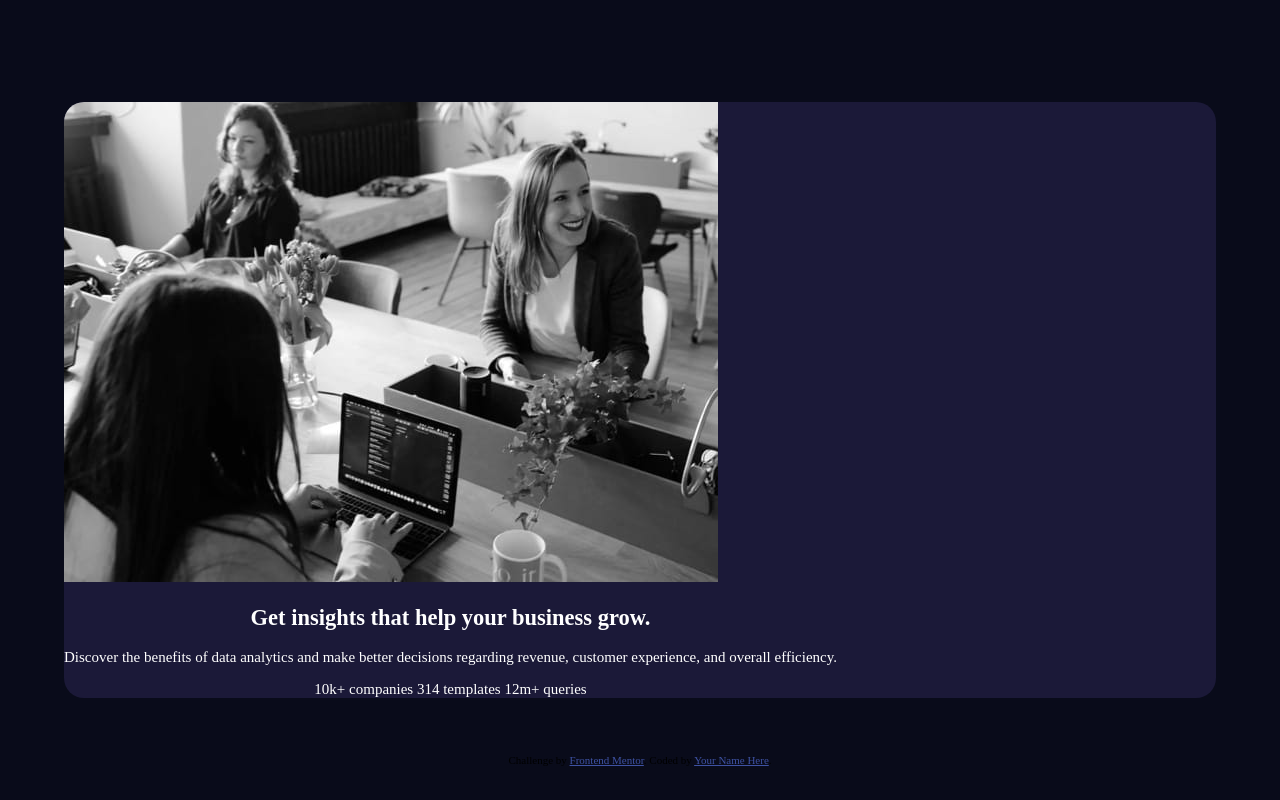
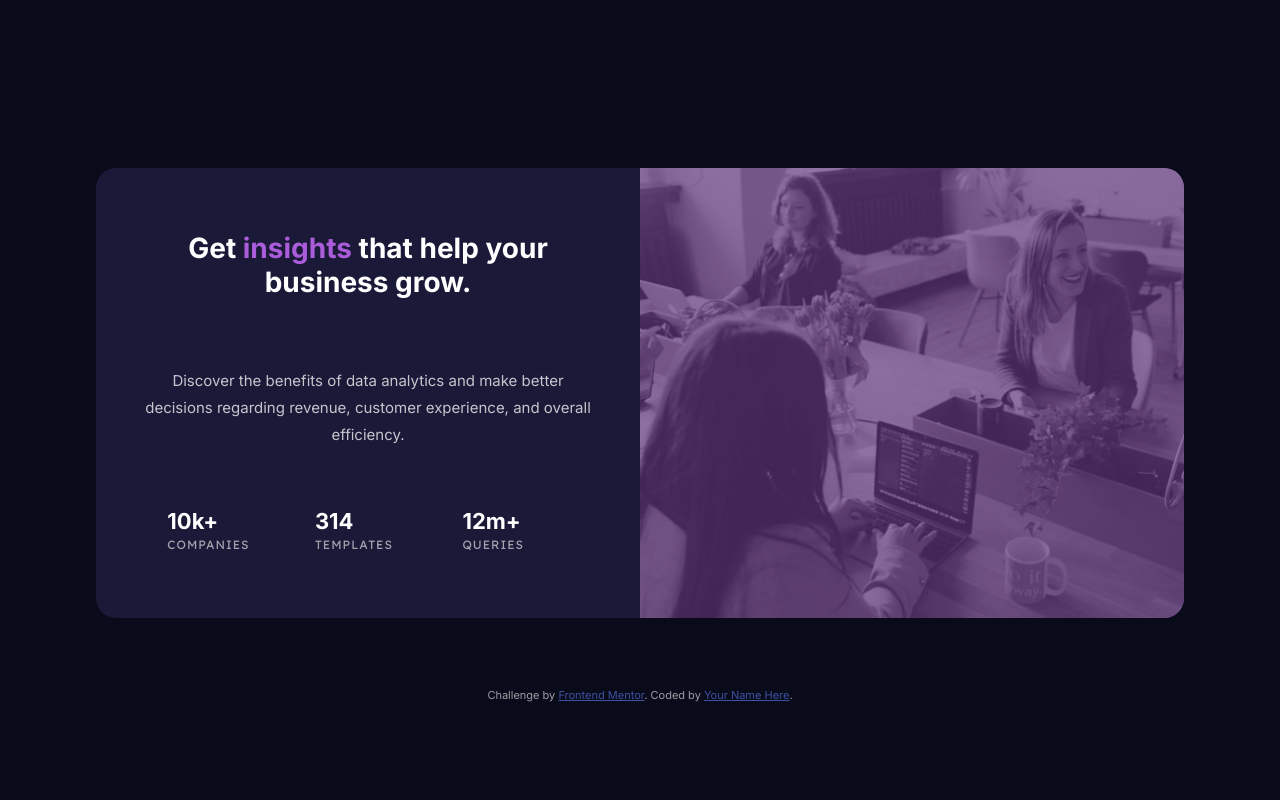
Before and after one commit to wonszfill/Stats_Preview_Card, a plain HTML site: page index.html in a window 1280 px wide. Drawn offline with Linux system fonts and the light colour scheme.

Commit message:
Finished challenge

```diff
--- a/index.html
+++ b/index.html
@@ -28,20 +28,26 @@
       </p>
 
       <div class="card-content-stats">
-        <span class="stat">
-          10k+ companies
-        </span>
-        <span class="stat">
-          314 templates
-        </span>
-        <span class="stat">
-          12m+ queries
-        </span>
+        <div class="stat-box">
+          <h4>10k+</h4>
+          <span class="stat-title">companies</span>
+        </div>
+
+        <div class="stat-box">
+          <h4>314</h4>
+          <span class="stat-title">templates</span>
+        </div>
+
+        <div class="stat-box">
+          <h4>12m+</h4>
+          <span>queries</span>
+        </div>
       </div>
     </div>
 
     <div class="card-header">
-      <img src="images/image-header-mobile.jpg">
+      <img class="mobile-header" src="images/image-header-mobile.jpg">
+      <img class="desktop-header" src="images/image-header-desktop.jpg">
     </div>
   </div>
 
--- a/style.css
+++ b/style.css
@@ -1,23 +1,35 @@
+/* Mobile first display - desktop at the bottom */
+
+/* setting up basics - taking up full window, default font */
+html {
+    height: 100%;
+}
+
 html, body {
     box-sizing: border-box;
     margin: 0;
     padding: 0;
     background: hsl(233, 47%, 7%);
-    font-size: 15px;
-    height: 100%;
+}
+
+body{
+    min-height: 100%;
 }
 
 body {
-
-    display: grid;
+    font-size: 15px;
+    font-family: 'Inter', sans-serif;
+    display: flex;
+    flex-direction: column;
     align-items: center;
-    justify-items: center;
-    grid-template-columns: 5% auto 5%;
-    grid-template-rows: 10% auto 10%;
+    justify-content: center;
 }
 
+/* central part - CARD */
 .card {
-    grid-area: 2 / 2 / 3 / 3;
+    margin: 70px 7%;
+    width: 85%;
+    max-width: 600px;
 
     display: flex;
     flex-wrap: wrap-reverse;
@@ -30,18 +42,121 @@ body {
     text-align: center;
 }
 
-.card-content h2 {
-
+/* header image - background is for opacity effect */
+.card-header{
+    background: hsl(277, 64%, 61%);
 }
 
+.card-header img {
+    max-width: 100%;
+    height: 100%;
+    object-fit: cover;
+    opacity: 0.6;
+    filter: blur(0.5px) brightness(0.5) contrast(100%);
+}
+
+/* hiding the desktop image on mobile */
+.desktop-header{
+    display: none;
+}
+
+
+/* Text content of card */
+.card-content {
+    box-sizing: border-box;
+    padding: 10px 45px 20px 45px ;
+    display: flex;
+    flex-direction: column;
+    justify-content: space-evenly;
+}
+
+.card-content h2 {
+    font-weight: 700;
+    font-size: 28px;
+}
+
+.card-content h2 span {
+    color: hsl(277, 64%, 61%);
+}
+
+.card-content p {
+    line-height: 1.8;
+    color: hsla(0, 0%, 100%, 0.75);
+}
+
+/* stats section in the bottom of the card */
+.card-content-stats {
+    display: flex;
+    flex-wrap: wrap;
+    box-sizing: border-box;
+    justify-content: space-evenly;
+    align-items: center;
+}
+
+.stat-box{
+    box-sizing: border-box;
+    width: 100%;
+    padding: 15px;
+}
+
+.stat-box span{
+    text-transform: uppercase;
+    color: hsla(0, 0%, 100%, 0.6);
+    font-family: 'Lexend Deca', sans-serif;
+    letter-spacing: 1px;
+    font-size: 12px;
+}
+
+.stat-box h4 {
+    margin: 0;
+    font-weight: 700;
+    font-size: 22px;
+}
 
 
 /* attribution at the botttom */
 .attribution {
-    grid-area: 3 / 2 / 4 / 3;
-    font-size: 11px; text-align: center;
+    font-size: 11px;
+    text-align: center;
+    color: hsla(0, 0%, 100%, 0.6);
 }
 
 .attribution a {
     color: hsl(228, 45%, 44%);
 }
+
+
+/* iPAD etc DISPLAY */
+/* stats are getting inline at this point because it was looking kinda weird when in rows */
+@media screen and (min-width: 588px) {
+    .stat-box{
+        width: 30%;
+    }
+}
+
+/* DESKTOP DISPLAY */
+/* throwing header and content in one row (width 50%) and changing the header pic for different ratio version */
+@media screen and (min-width: 820px) {
+
+    .card {
+        max-width: 1200px;
+    }
+
+    .mobile-header{
+        display: none;
+    }
+
+    .desktop-header{
+        display: inline;
+    }
+
+    .card-header, .card-content{
+        width: 50%;
+    }
+
+    .stat-box{
+        width: 30%;
+        text-align: left;
+    }
+
+}
```
